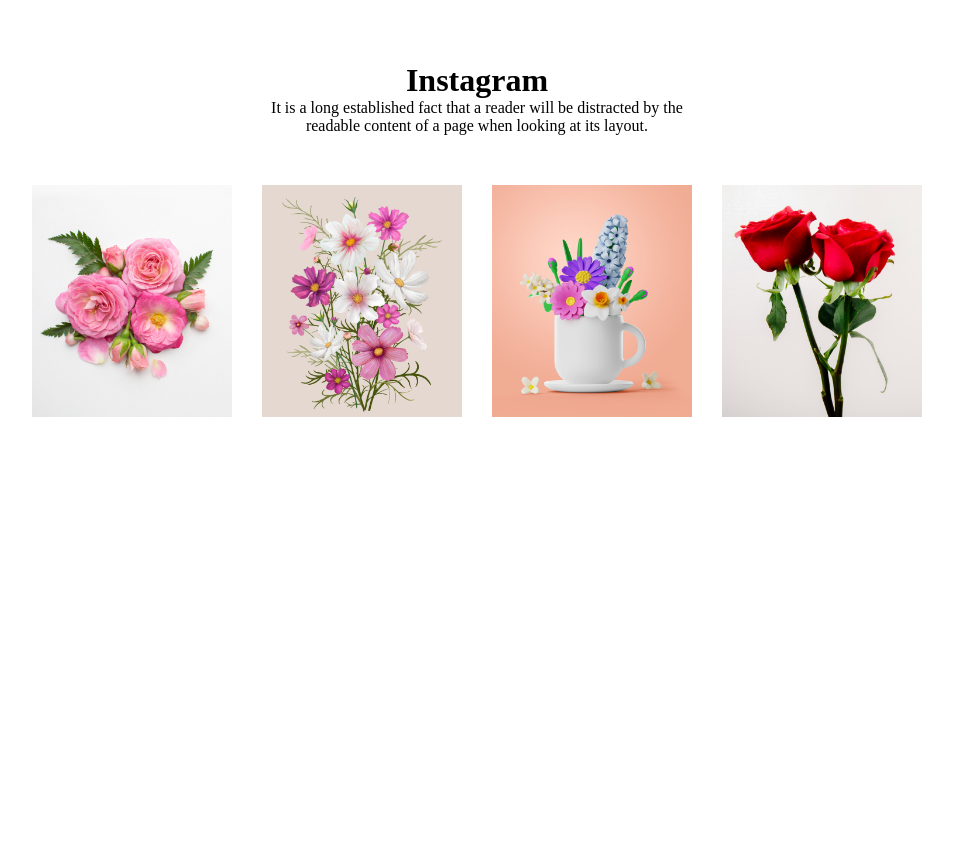
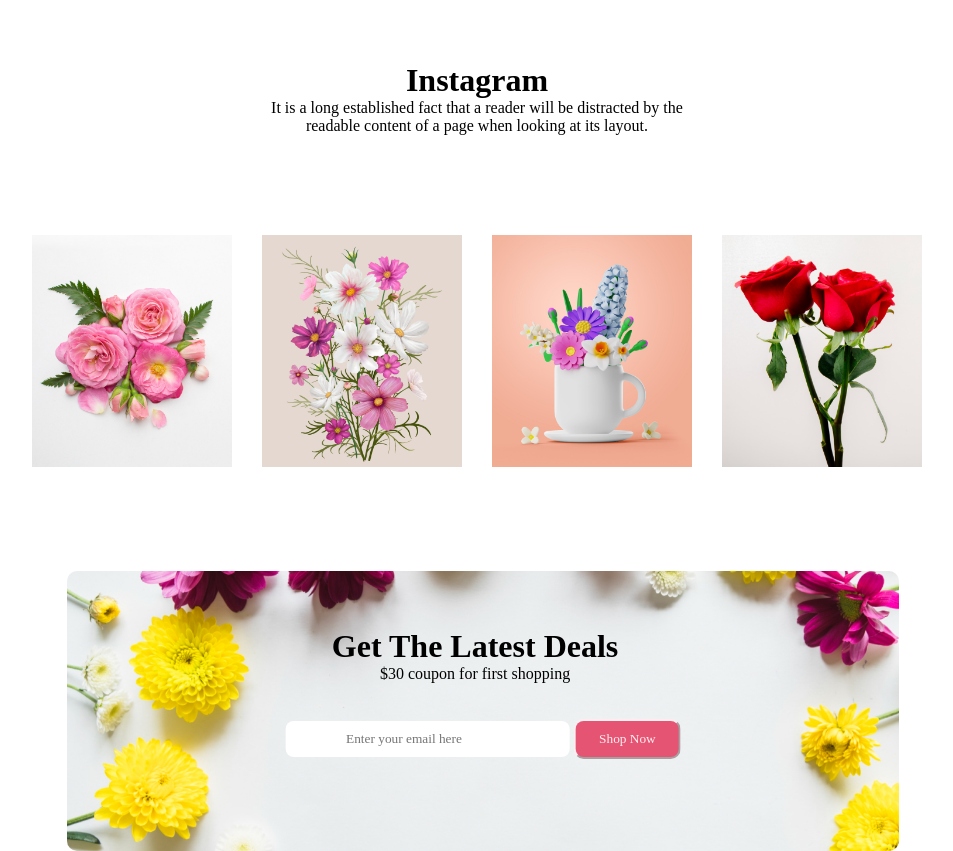
Before and after one commit to Bin-Amin/flower-asin, a plain HTML site: page flower-asin/index.html in a window 1280 px wide. Shown: the part 1400-2251 px from the top of the page, without its empty margins (163-1116 px from the left). Before the commit the page ends 1821 px from the top, so only its background shows below. Drawn offline with Linux system fonts and the light colour scheme.

Commit message:
main last section is compelite

```diff
--- a/flower-asin/index.html
+++ b/flower-asin/index.html
@@ -91,6 +91,16 @@
             </div>
         </div>
 
+        <div class="last-section">
+            <div class="last-section-tex">
+                <h1>Get The Latest Deals</h1>
+                <p>$30 coupon for first shopping</p>
+            </div>
+            <div class="last-input">
+                <input placeholder="Enter your email here" type="text">
+                <button class="header-btn">Shop Now</button>
+            </div>
+        </div>
 
     </main>
 
--- a/flower-asin/style.css
+++ b/flower-asin/style.css
@@ -100,8 +100,42 @@ html,body{
     display: flex;
     justify-content: center;
     gap: 30px;
-    padding-top: 50px;
+    padding: 100px 0px;
+
  }
  .imgesof-4 > div > img{
     width: 200px;
  }
+
+ .last-section{
+    background: url('imge-file/Rectangle 9.png');
+    width: 65%;
+    position: absolute;
+   left: 18%;
+    background-repeat: no-repeat;
+    background-size: cover;
+    height: 35%;
+    border-radius: 10px;
+
+ }
+ .last-section-tex{
+   position: absolute;
+   top: 30%;
+   left: 49%;
+   transform: translate(-50%, -50%);
+  text-align: center;
+ }
+ .last-input{
+   position: absolute;
+  top: 60%;
+  left: 50%;
+  transform: translate(-50%, -50%);
+
+ }
+
+ .last-input > input{
+   padding: 10px 60px;
+   border-radius: 8px;
+   background: #FFF;
+   border: none;
+ }
```
